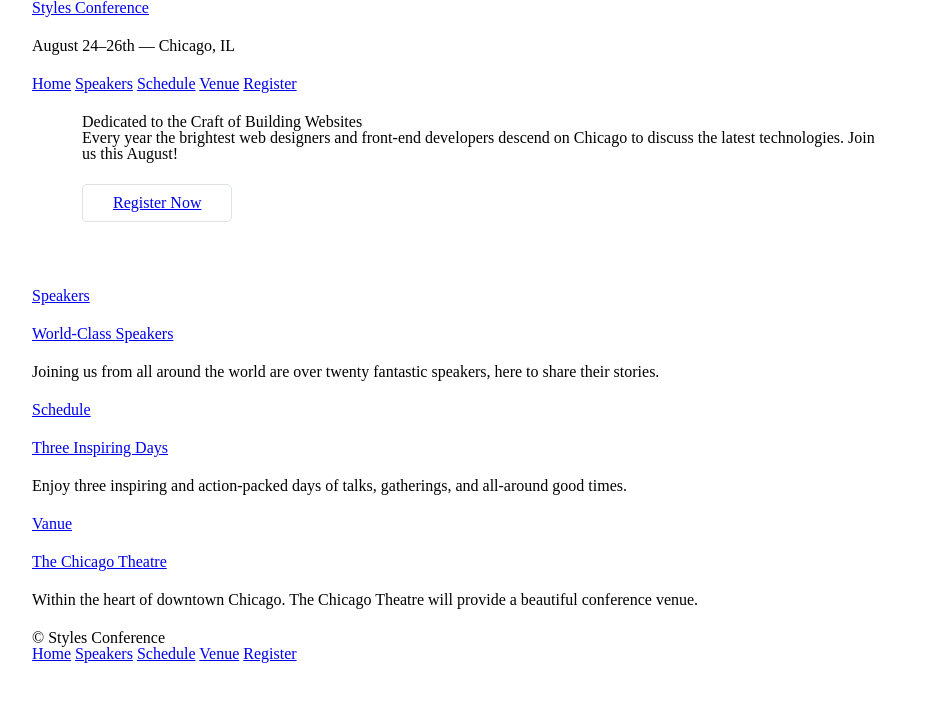
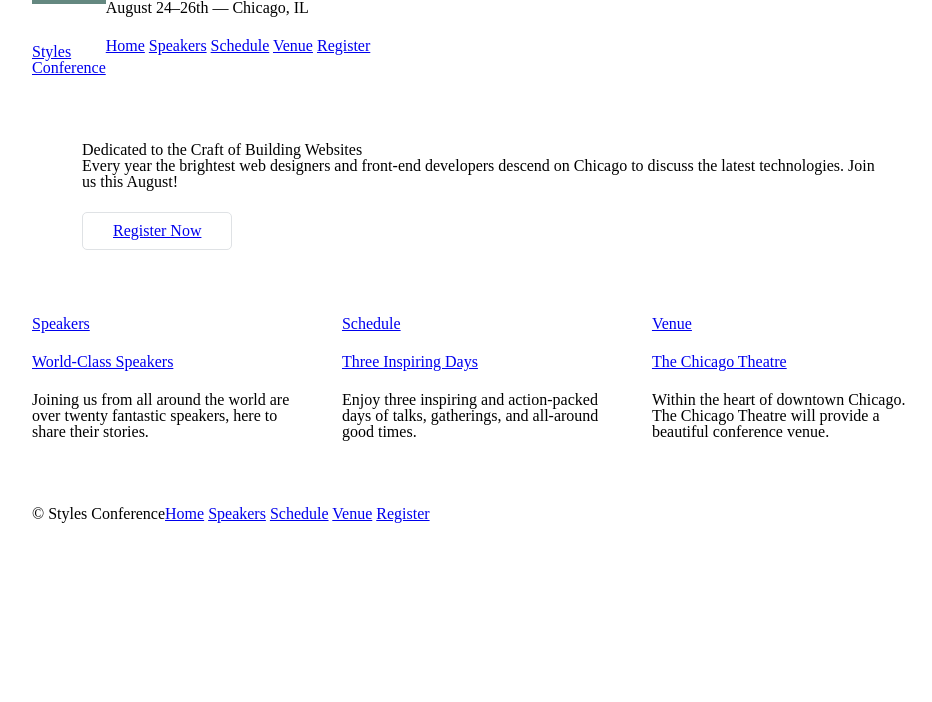
Before and after one commit to jianshengli-autodesk/HTML-and-CSS, a plain HTML site: page index.html in a window 1280 px wide. Shown: the whole page, without its empty margins (158-1090 px from the left). Drawn offline with Linux system fonts and the light colour scheme.

Commit message:
Finished Lesson 5

```diff
--- a/assets/stylesheets/main.css
+++ b/assets/stylesheets/main.css
@@ -1,5 +1,6 @@
-/* http://meyerweb.com/eric/tools/css/reset/ 2. v2.0 | 20110126
-  License: none (public domain)
+/* http://meyerweb.com/eric/tools/css/reset/
+   v2.0 | 20110126
+   License: none (public domain)
 */
 
 html, body, div, span, applet, object, iframe,
@@ -59,12 +60,50 @@ table {
      -moz-box-sizing: border-box;
           box-sizing: border-box;
 }
-
+.container,
+.grid {
+  margin: 0 auto;
+  width: 960px;
+}
 .container {
-  margin: 0 auto;
   padding-left: 30px;
   padding-right: 30px;
-  width: 960px;
+}
+.grid,
+.col-1-3,
+.col-2-3 {
+  padding-left: 15px;
+  padding-right: 15px;
+}
+.col-1-3,
+.col-2-3  {
+  display: inline-block;
+  vertical-align: top;
+}
+.col-1-3 {
+  width: 33.33%;
+}
+.col-2-3 {
+  width: 66.66%;
+}
+
+/*
+  ========================================
+  Clearfix
+  ========================================
+*/
+
+.group:before,
+.group:after {
+  content: "";
+  display: table;
+}
+.group:after {
+  clear: both;
+}
+.group {
+  clear: both;
+  *zoom: 1;
 }
 
 /*
@@ -95,6 +134,32 @@ h1, h3, h4, h5, p {
 
 /*
   ========================================
+  Primary header
+  ========================================
+*/
+
+.logo {
+  border-top: 4px solid #648880;
+  float: left;
+  padding: 40px 0 22px 0;
+}
+
+/*
+  ========================================
+  Primary footer
+  ========================================
+*/
+
+.primary-footer {
+  padding-bottom: 44px;
+  padding-top: 44px;
+}
+.primary-footer small {
+  float: left;
+}
+
+/*
+  ========================================
   Home
   ========================================
 */
--- a/index.html
+++ b/index.html
@@ -11,10 +11,10 @@
 
     <!-- Header -->
 
-    <header class="container">
+    <header class="container group">
 
-      <h1>
-        <a href="index.html">Styles Conference</a>
+      <h1 class="logo">
+        <a href="index.html">Styles <br> Conference</a>
       </h1>
 
       <h3>August 24&ndash;26th &mdash; Chicago, IL</h3>
@@ -43,27 +43,33 @@
 
     <!-- Teasers -->
 
-    <section class="container">
+    <section class="grid">
 
-      <section>
+      <!-- Speakers -->
+
+      <section class="col-1-3">
         <a href="speakers.html">
           <h5>Speakers</h5>
           <h3>World-Class Speakers</h3>
         </a>
         <p>Joining us from all around the world are over twenty fantastic speakers, here to share their stories.</p>
-      </section>
+      </section><!--
 
-      <section>
+      Schedule
+
+      --><section class="col-1-3">
         <a href="schedule.html">
           <h5>Schedule</h5>
           <h3>Three Inspiring Days</h3>
         </a>
         <p>Enjoy three inspiring and action-packed days of talks, gatherings, and all-around good times.</p>
-      </section>
+      </section><!--
 
-      <section>
+      Venue
+
+      --><section class="col-1-3">
         <a href="venue.html">
-          <h5>Vanue</h5>
+          <h5>Venue</h5>
           <h3>The Chicago Theatre</h3>
         </a>
         <p>Within the heart of downtown Chicago. The Chicago Theatre will provide a beautiful conference venue.</p>
@@ -73,7 +79,7 @@
 
     <!-- Footer -->
 
-    <footer class="container">
+    <footer class="primary-footer container group">
 
       <small>&copy; Styles Conference</small>
 
```
Also changed, not shown: register.html (+16 -8 lines), schedule.html (+15 -8 lines), speakers.html (+15 -8 lines), venue.html (+15 -8 lines).
